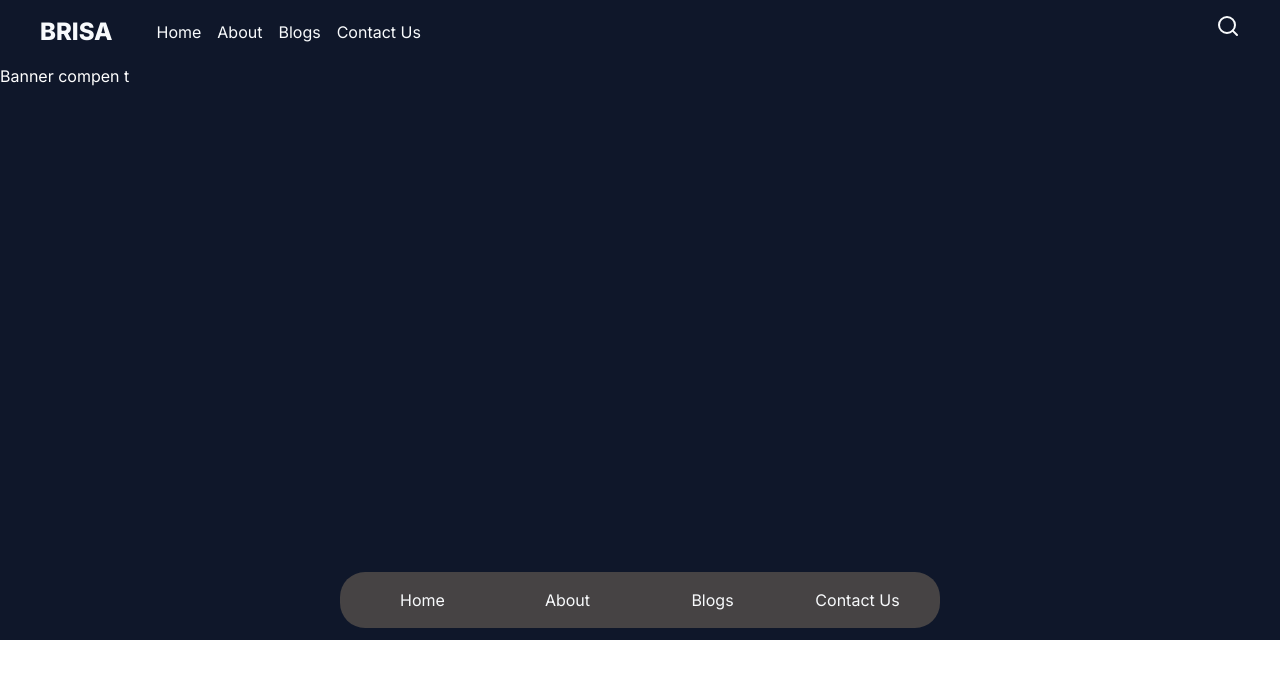
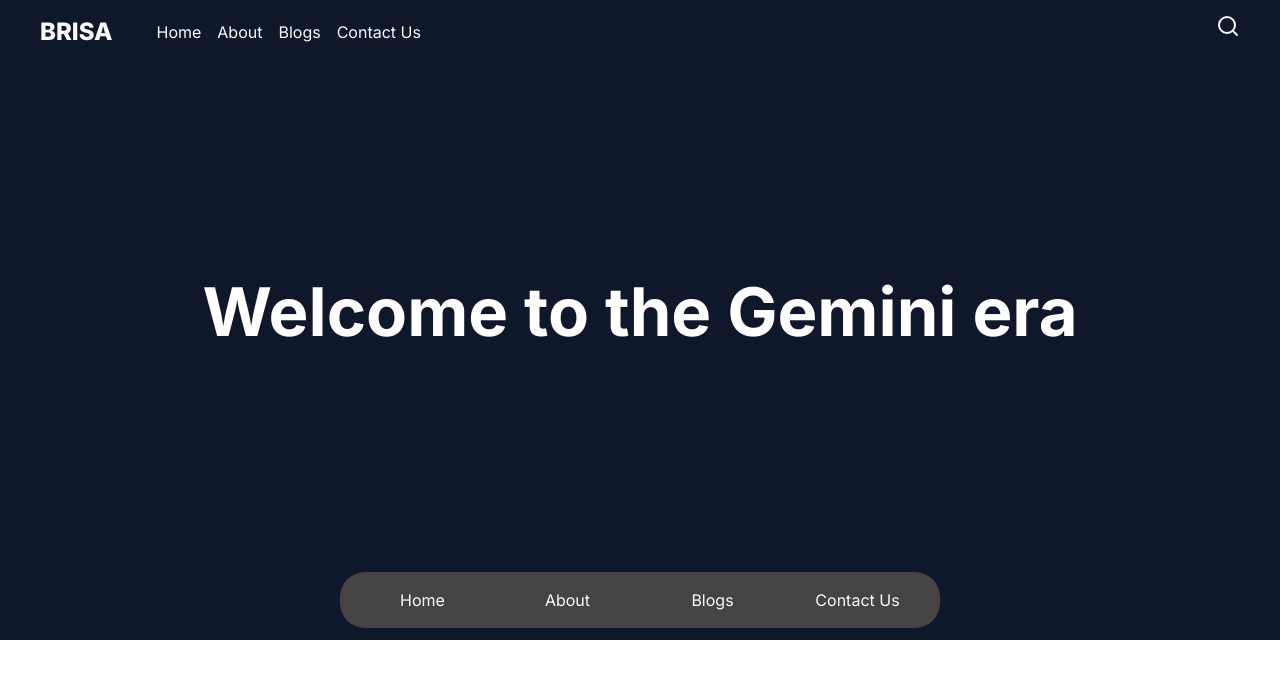
Before and after one commit to anwarjunaidkm/modern-portfolio, a Next.js app: page / in a window 1280 px wide. Shown: the top 678 px of the page. Built offline with nearby package versions, Linux system fonts and the light colour scheme.

Commit message:
banner text

```diff
--- a/src/Components/Banner/Banner.tsx
+++ b/src/Components/Banner/Banner.tsx
@@ -1,7 +1,14 @@
 import React from "react";
+interface bannerProps {
+  text: String;
+}
 
-function Banner() {
-  return <div className="text-white">Banner compen t</div>;
+function Banner({ text }: bannerProps) {
+  return (
+    <div className="text-white ">
+      <h1 className="text-9xl font-bold ">{text}</h1>
+    </div>
+  );
 }
 
 export default Banner;
--- a/src/Containers/HomePage/BannerContainer/BannerContainer.tsx
+++ b/src/Containers/HomePage/BannerContainer/BannerContainer.tsx
@@ -4,8 +4,8 @@ import MenuContaner from "../MenuContaner/MenuContaner";
 
 function BannerContainer() {
   return (
-    <div className="h-[31rem] w-full bg-primary">
-      <Banner />
+    <div className="h-[31rem] w-full flex flex-col justify-center items-center bg-primary">
+      <Banner text={"Welcome to the Gemini era"} />
     </div>
   );
 }
```
